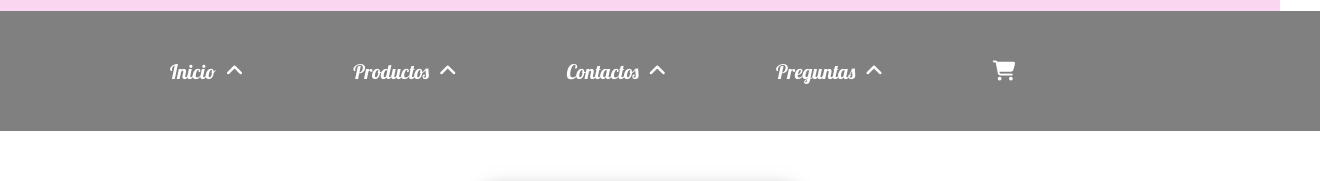
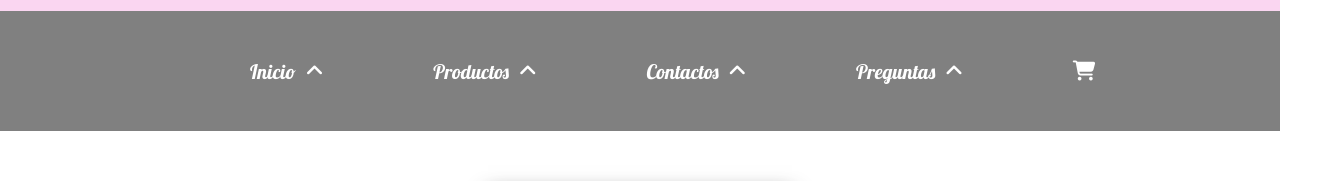
Before and after one commit to TrellixVulnTeam/idea-segui-github_URQ8, a plain HTML site: page index.html in a window 1280 px wide. Shown: the part 69-250 px from the top of the page, 1320 px wide, since content can reach past the window. Drawn offline with nearby package versions, Linux system fonts and the light colour scheme.

Commit message:
saque padding de .container-menu y max-width de .menu

```diff
--- a/css/style.css
+++ b/css/style.css
@@ -64,10 +64,9 @@
     width: 100%;
     height: 120px;
     background-color: gray;
-    padding:0px 20px;
 }
 .menu{
-    max-width: 1200px;
+    max-width: 1000px;
     margin: auto;
     height: 100%;
 
@@ -256,7 +255,7 @@ nav ul li ul li a:hover{
 }
 .section .section__columnas .section__description .section__description__container h3:hover{
     transition: all 2s ease;
-    background-color: rgb(173, 233, 233);
+    background-color: rgb(64, 175, 175);
 }
 
 /*Termina el Section*/
```
